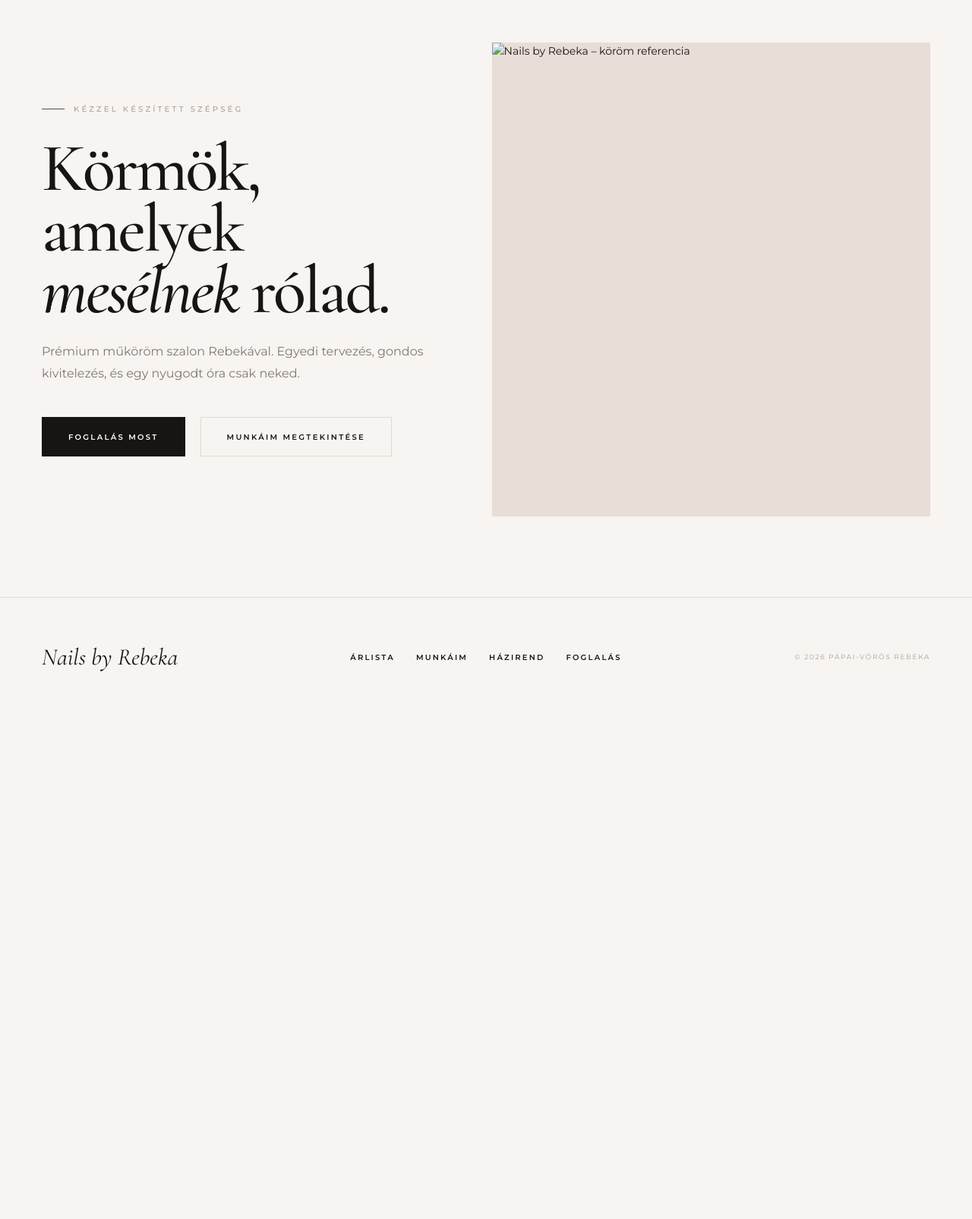
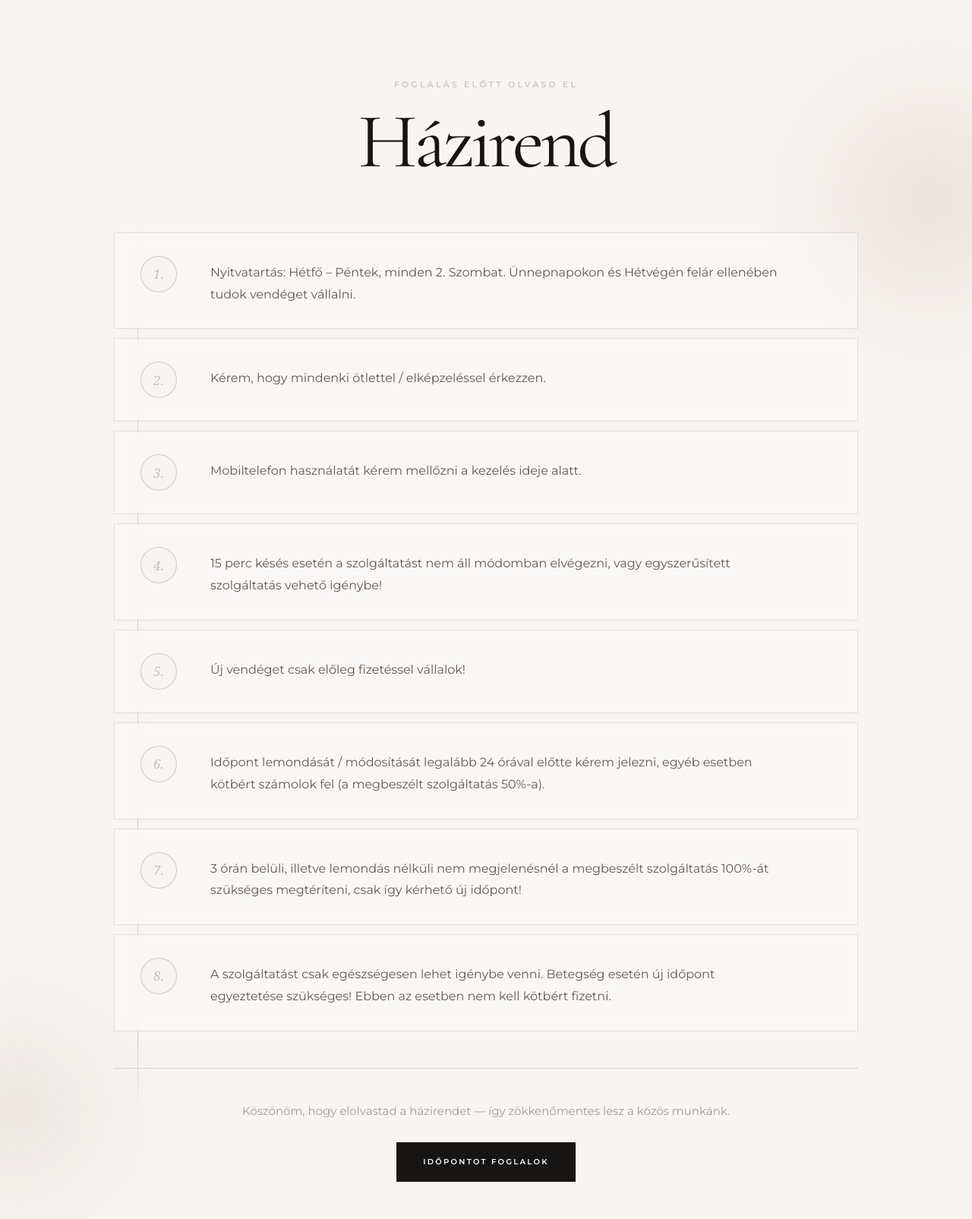
Before and after one commit to SzivosPatrikEV/NailsbyRebi, a plain HTML site: page index.html in a window 1280 px wide. Shown: the part 100-1705 px from the top of the page at 76% size. Before the commit the page ends 1027 px from the top, so only its background shows below. Drawn offline with nearby package versions, Linux system fonts and the light colour scheme.

Commit message:
Add files via upload

```diff
--- a/index.html
+++ b/index.html
@@ -4,22 +4,23 @@
   <meta charset="utf-8">
   <meta name="viewport" content="width=device-width, initial-scale=1">
   <meta name="description" content="Nails by Rebeka – kézápolás és műkörömépítés.">
-  <title>Főoldal | Nails by Rebeka</title>
-  <link rel="stylesheet" href="css/style.css">
+  <title>Házirend | Nails by Rebeka</title>
+  <link rel="stylesheet" href="../css/style.css">
+  <link rel="stylesheet" href="../hazirend/hazirend.css">
 </head>
 <body>
 
 <header class="site-header">
   <div class="container header-inner">
-    <a class="brand" href="/">Nails by Rebeka</a>
+    <a class="brand" href="../">Nails by Rebeka</a>
 
     <nav class="nav" aria-label="Főmenü">
-      <a href="arlista">Árlista</a>
-      <a href="munkam">Munkáim</a>
-      <a href="hazirend">Házirend</a>
+      <a href="../arlista">Árlista</a>
+      <a href="../munkam">Munkáim</a>
+      <a href="../hazirend">Házirend</a>
     </nav>
 
-    <a class="header-book" href="foglalas">Időpont kérése</a>
+    <a class="header-book" href="../foglalas">Időpont kérése</a>
 
     <button class="menu-toggle" aria-label="Menü megnyitása" aria-expanded="false">
       <span></span><span></span><span></span>
@@ -28,22 +29,28 @@
 </header>
 
   <main>
-<section class="hero container">
-  <div>
-    <div class="eyebrow">Kézzel készített szépség</div>
-    <h1>Körmök,<br>amelyek<br><em>mesélnek</em> rólad.</h1>
-    <p class="hero-copy">
-      Prémium műköröm szalon Rebekával. Egyedi tervezés, gondos kivitelezés,
-      és egy nyugodt óra csak neked.
-    </p>
-    <div class="hero-actions">
-      <a class="btn btn-dark" href="foglalas">Foglalás most</a>
-      <a class="btn btn-light" href="munkam">Munkáim megtekintése</a>
+<section class="page">
+  <div class="container">
+    <div class="page-head">
+      <div class="section-kicker">Foglalás előtt olvasd el</div>
+      <h1 class="page-title">Házirend</h1>
     </div>
-  </div>
-
-  <div class="hero-image">
-    <img src="images/hero.jpg" alt="Nails by Rebeka – köröm referencia">
+    <div class="rules">
+      <div class="rule"><div class="rule-number">1.</div><div class="rule-text">Nyitvatartás: Hétfő – Péntek, minden 2. Szombat. Ünnepnapokon és Hétvégén felár ellenében tudok vendéget vállalni.</div></div>
+<div class="rule"><div class="rule-number">2.</div><div class="rule-text">Kérem, hogy mindenki ötlettel / elképzeléssel érkezzen.</div></div>
+<div class="rule"><div class="rule-number">3.</div><div class="rule-text">Mobiltelefon használatát kérem mellőzni a kezelés ideje alatt.</div></div>
+<div class="rule"><div class="rule-number">4.</div><div class="rule-text">15 perc késés esetén a szolgáltatást nem áll módomban elvégezni, vagy egyszerűsített szolgáltatás vehető igénybe!</div></div>
+<div class="rule"><div class="rule-number">5.</div><div class="rule-text">Új vendéget csak előleg fizetéssel vállalok!</div></div>
+<div class="rule"><div class="rule-number">6.</div><div class="rule-text">Időpont lemondását / módosítását legalább 24 órával előtte kérem jelezni, egyéb esetben kötbért számolok fel (a megbeszélt szolgáltatás 50%-a).</div></div>
+<div class="rule"><div class="rule-number">7.</div><div class="rule-text">3 órán belüli, illetve lemondás nélküli nem megjelenésnél a megbeszélt szolgáltatás 100%-át szükséges megtéríteni, csak így kérhető új időpont!</div></div>
+<div class="rule"><div class="rule-number">8.</div><div class="rule-text">A szolgáltatást csak egészségesen lehet igénybe venni. Betegség esetén új időpont egyeztetése szükséges! Ebben az esetben nem kell kötbért fizetni.</div></div>
+      <div class="rules-footer">
+        Köszönöm, hogy elolvastad a házirendet — így zökkenőmentes lesz a közös munkánk.
+        <div style="margin-top:28px">
+          <a class="btn btn-dark" href="../foglalas">Időpontot foglalok</a>
+        </div>
+      </div>
+    </div>
   </div>
 </section>
 </main>
@@ -52,16 +59,16 @@
   <div class="container footer-inner">
     <div class="footer-brand">Nails by Rebeka</div>
     <div class="footer-links">
-      <a href="arlista">Árlista</a>
-      <a href="munkam">Munkáim</a>
-      <a href="hazirend">Házirend</a>
-      <a href="foglalas">Foglalás</a>
+      <a href="../arlista">Árlista</a>
+      <a href="../munkam">Munkáim</a>
+      <a href="../hazirend">Házirend</a>
+      <a href="../foglalas">Foglalás</a>
     </div>
     <div class="copyright">© 2026 Pápai-Vörös Rebeka</div>
   </div>
 </footer>
 
-  <script src="js/main.js"></script>
+  <script src="../js/main.js"></script>
 
 </body>
 </html>
```
